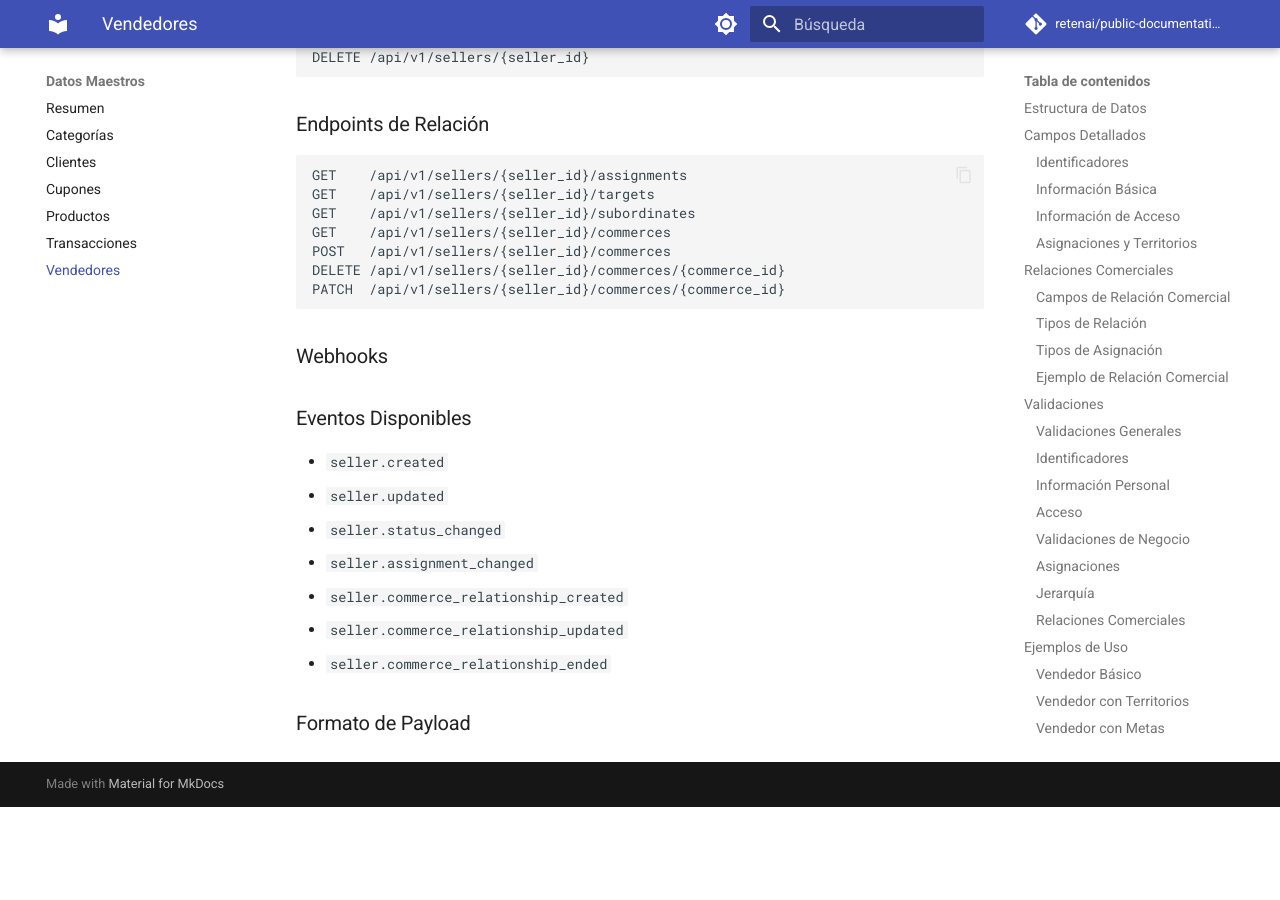
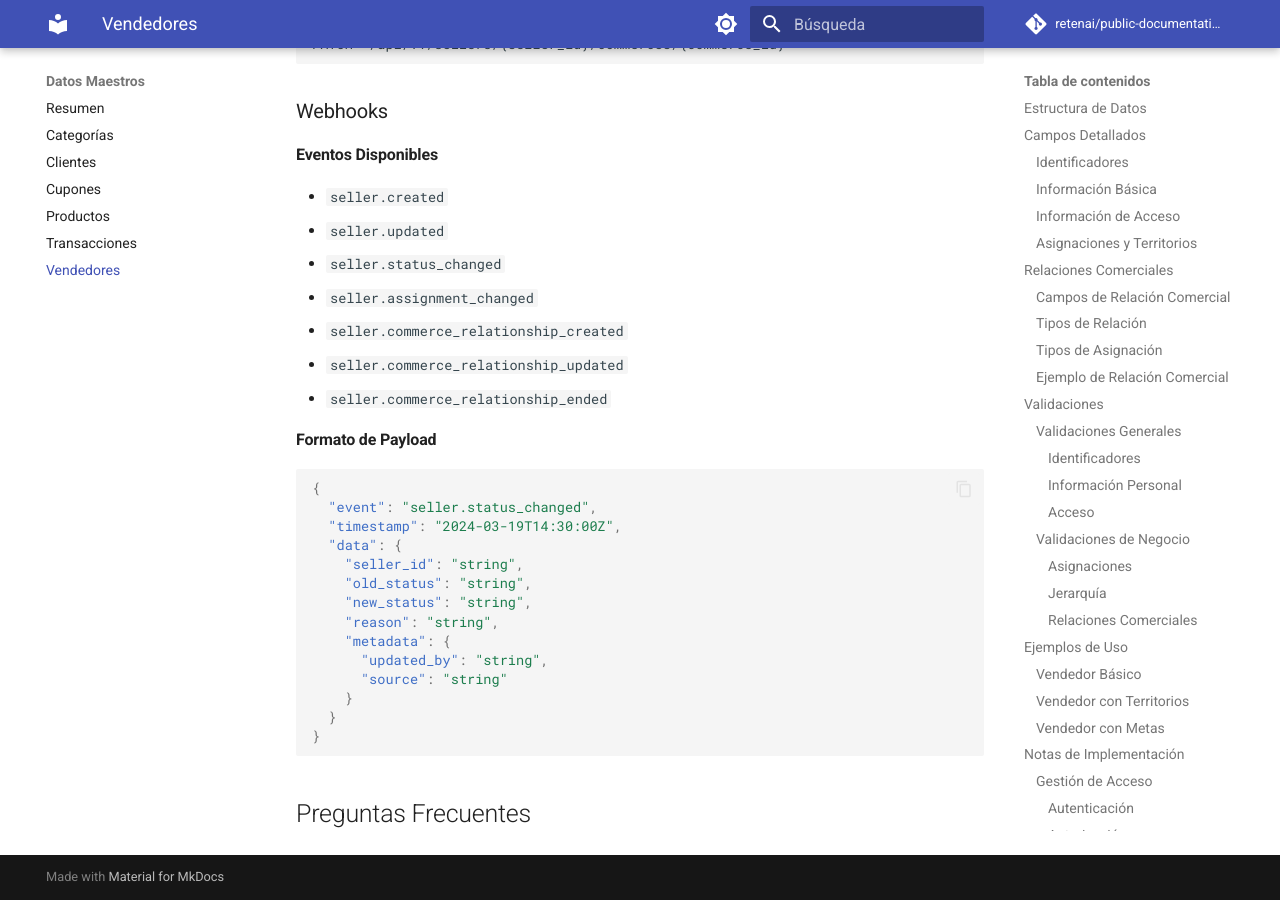
Before and after one commit to retenai/public-documentation, an MkDocs documentation site: the page built from docs/master-data/seller/README.md, in a window 1280 px wide and 900 px high, scrolled down 10279 px. Built offline with MkDocs 1.6.1 and Material for MkDocs 9.7.7, drawn with Linux system fonts in a browser that asks for light colours; comment, search, counter and statistics services are not loaded; before the commit the page ends 11086 px from its top, so only the background shows below that.

Commit message:
docs: add webhook payload format to seller documentation

````diff
--- a/docs/master-data/seller/README.md
+++ b/docs/master-data/seller/README.md
@@ -250,19 +250,19 @@ Los vendedores pueden tener múltiples comercios asociados, y esta relación se
 
 ### Validaciones Generales
 
-### Identificadores
+#### Identificadores
 
 - `seller_id` debe ser único en todo el sistema
 - `external_id` debe ser único por cliente
 - `employee_id` debe ser único dentro del CPG
 
-### Información Personal
+#### Información Personal
 
 - Nombres y apellidos no pueden estar vacíos
 - El email principal debe ser corporativo
 - El formato de teléfono debe ser válido
 
-### Acceso
+#### Acceso
 
 - Username debe ser único
 - Password debe cumplir política de seguridad
@@ -270,19 +270,19 @@ Los vendedores pueden tener múltiples comercios asociados, y esta relación se
 
 ### Validaciones de Negocio
 
-### Asignaciones
+#### Asignaciones
 
 - No puede haber solapamiento de territorios
 - Fechas de inicio deben ser válidas
 - Debe haber al menos una asignación activa
 
-### Jerarquía
+#### Jerarquía
 
 - El supervisor debe existir y estar activo
 - No pueden existir ciclos en la jerarquía
 - Niveles deben ser consistentes
 
-### Relaciones Comerciales
+#### Relaciones Comerciales
 
 - Un comercio solo puede tener un vendedor `primary` activo a la vez
 - Las fechas de relación deben ser válidas y no solaparse para el mismo tipo
@@ -382,13 +382,13 @@ Los vendedores pueden tener múltiples comercios asociados, y esta relación se
 
 ### Gestión de Acceso
 
-### Autenticación
+#### Autenticación
 
 - Soporte para múltiples métodos
 - Integración con SSO corporativo
 - Políticas de contraseñas
 
-### Autorización
+#### Autorización
 
 - Basada en roles y permisos
 - Herencia de permisos
@@ -396,13 +396,13 @@ Los vendedores pueden tener múltiples comercios asociados, y esta relación se
 
 ### Seguridad
 
-### Protección de Datos
+#### Protección de Datos
 
 - Encriptación de datos sensibles
 - Auditoría de accesos
 - Protección contra ataques
 
-### Cumplimiento
+#### Cumplimiento
 
 - GDPR y normativas locales
 - Retención de datos
@@ -412,7 +412,7 @@ Los vendedores pueden tener múltiples comercios asociados, y esta relación se
 
 ### APIs
 
-### Endpoints Principales
+#### Endpoints Principales
 
 ```
 GET    /api/v1/sellers/{seller_id}
@@ -422,7 +422,7 @@ PATCH  /api/v1/sellers/{seller_id}
 DELETE /api/v1/sellers/{seller_id}
 ```
 
-### Endpoints de Relación
+#### Endpoints de Relación
 
 ```
 GET    /api/v1/sellers/{seller_id}/assignments
@@ -436,7 +436,7 @@ PATCH  /api/v1/sellers/{seller_id}/commerces/{commerce_id}
 
 ### Webhooks
 
-### Eventos Disponibles
+#### Eventos Disponibles
 
 - `seller.created`
 - `seller.updated`
@@ -446,4 +446,23 @@ PATCH  /api/v1/sellers/{seller_id}/commerces/{commerce_id}
 - `seller.commerce_relationship_updated`
 - `seller.commerce_relationship_ended`
 
-### Formato de Payload
+#### Formato de Payload
+
+```json
+{
+  "event": "seller.status_changed",
+  "timestamp": "2024-03-19T14:30:00Z",
+  "data": {
+    "seller_id": "string",
+    "old_status": "string",
+    "new_status": "string",
+    "reason": "string",
+    "metadata": {
+      "updated_by": "string",
+      "source": "string"
+    }
+  }
+}
+```
+
+## Preguntas Frecuentes
````
